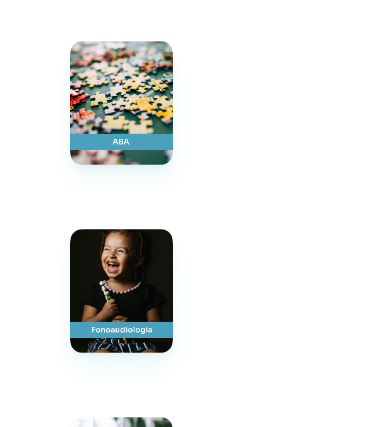
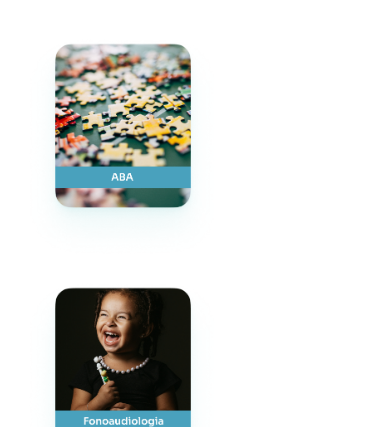
Before and after one commit to Joot4/Neurocapsiv2, a plain HTML site: page index.html in a window 390 px wide. Shown: the part 673-1100 px from the top of the page. Drawn offline with Linux system fonts and the light colour scheme; a script that the page names is missing.

Commit message:
commit responsives

```diff
--- a/style.css
+++ b/style.css
@@ -261,8 +261,8 @@ article {
   .columns1 {
     display: inline-block;
     padding: 5px;
-    height: 184px;
-    margin-left: 40px;
+    height: 240px;
+    margin-left: 17px;
     object-fit: contain;
   }
 }
```
